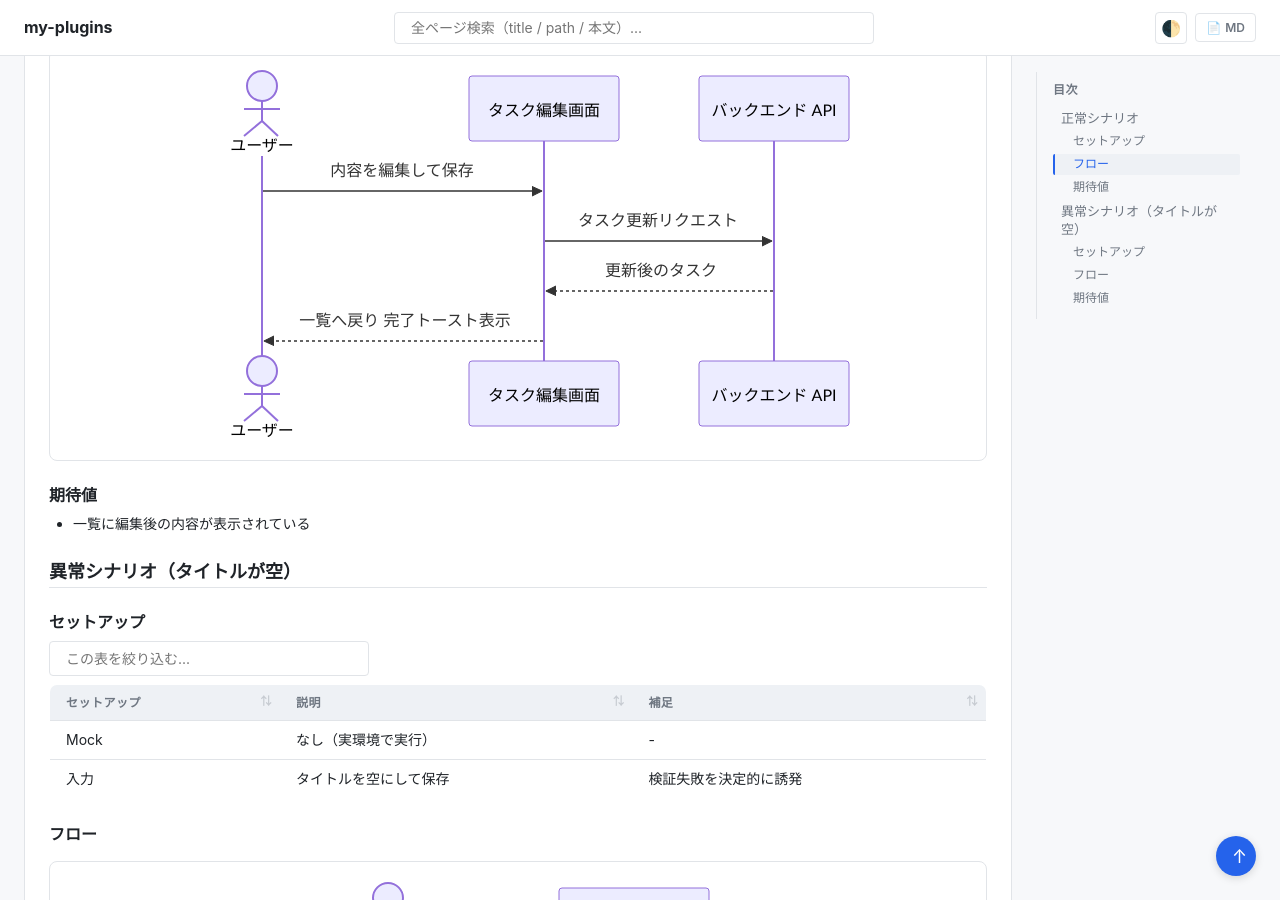
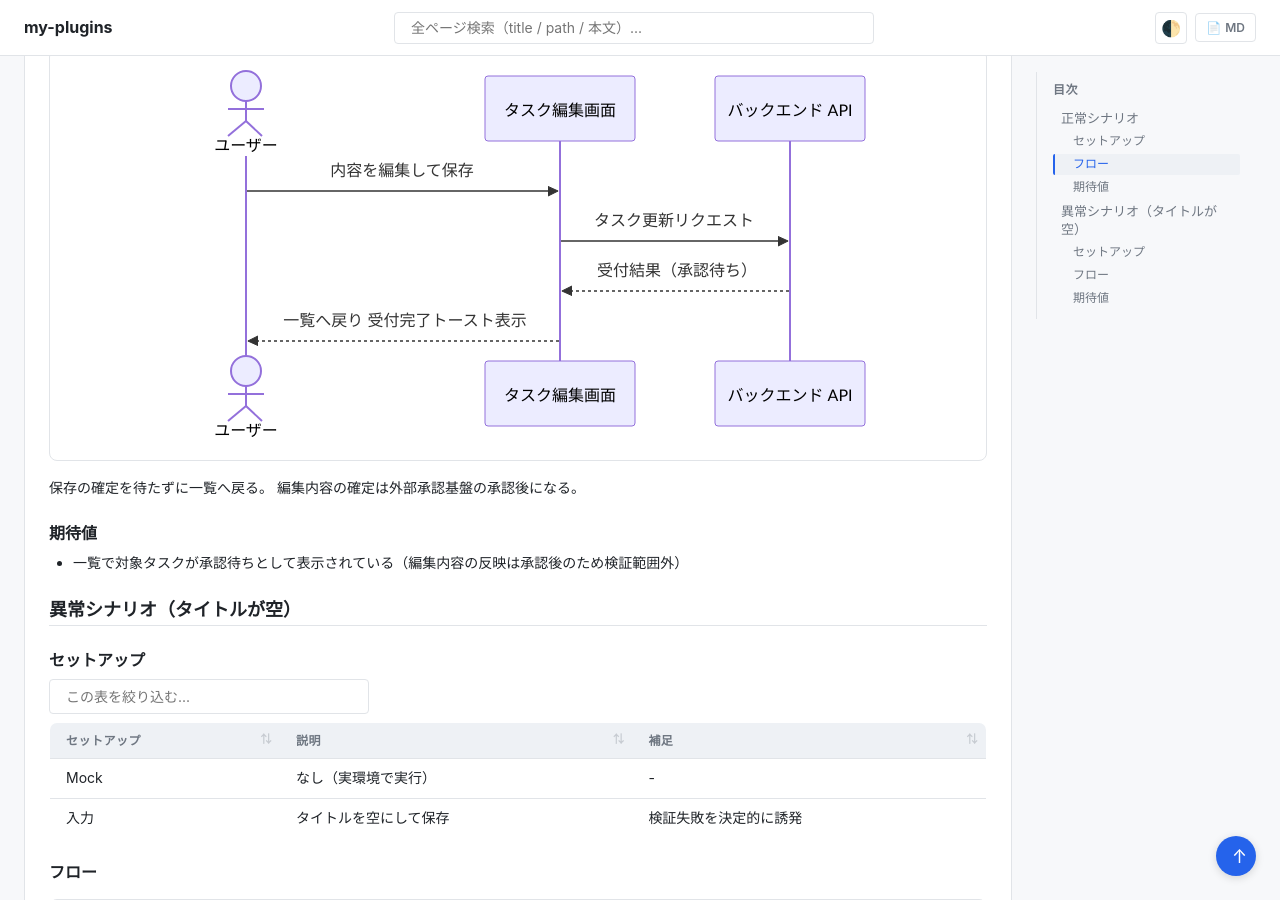
Before and after one commit to shuhei1101/ai-monitor-e2e, a Jekyll site: the page built from docs/wiki/設計図/シナリオ/単一ユースケース/タスク編集.md, in a window 1280 px wide and 900 px high, scrolled down 479 px. Built offline with Jekyll 4.4.1, drawn with Linux system fonts in a browser that asks for light colours; our own code applies the rules of GitHub Pages for plain Markdown files.

Commit message:
タスク編集単一シナリオを非同期の結末へ修正

````diff
--- a/docs/wiki/設計図/シナリオ/単一ユースケース/タスク編集.md
+++ b/docs/wiki/設計図/シナリオ/単一ユースケース/タスク編集.md
@@ -25,13 +25,16 @@ sequenceDiagram
 
   U->>FE: 内容を編集して保存
   FE->>BE: タスク更新リクエスト
-  BE-->>FE: 更新後のタスク
-  FE-->>U: 一覧へ戻り 完了トースト表示
+  BE-->>FE: 受付結果（承認待ち）
+  FE-->>U: 一覧へ戻り 受付完了トースト表示
 ```
+
+保存の確定を待たずに一覧へ戻る。
+編集内容の確定は外部承認基盤の承認後になる。
 
 ### 期待値
 
-- 一覧に編集後の内容が表示されている
+- 一覧で対象タスクが承認待ちとして表示されている（編集内容の反映は承認後のため検証範囲外）
 
 ## 異常シナリオ（タイトルが空）
 
````
